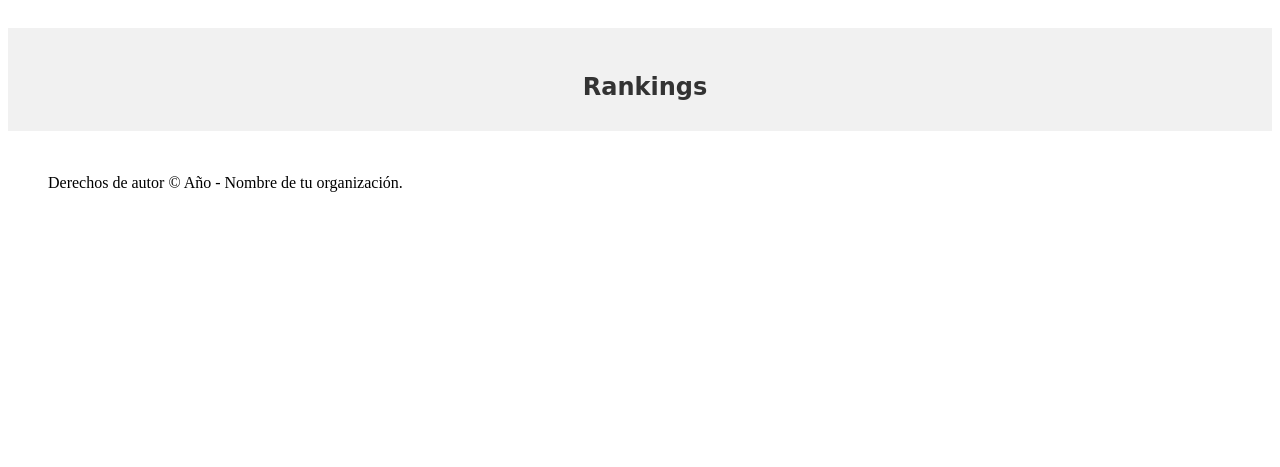
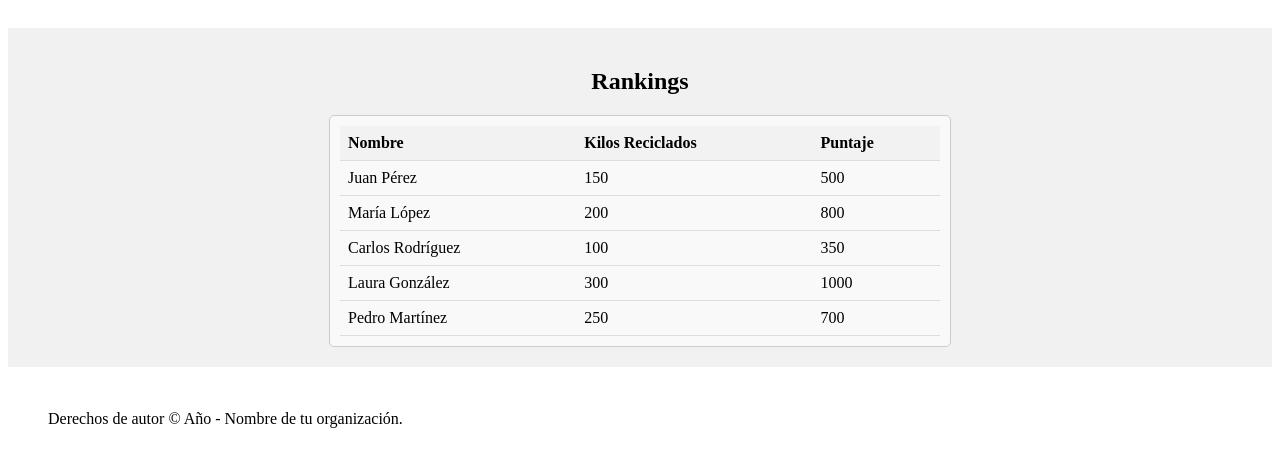
Before and after one commit to Nitratodesodio/miweb1, a Django app: page /ranking.html in a window 1280 px wide. Shown: the part 80-547 px from the top of the page. Run offline with Django 4.2, Linux system fonts and the light colour scheme.

Commit message:
Agregando tabla de ranking y formulario contacto

```diff
--- a/miweb1/miweb1/static/style.css
+++ b/miweb1/miweb1/static/style.css
@@ -134,3 +134,37 @@ header {
 .text {
   flex-grow: 1;
 }
+
+
+.form-group {
+  margin-bottom: 10px;
+}
+
+.form-group label {
+  display: block;
+  margin-bottom: 10px;
+}
+
+.table-container {
+  margin: 0 auto;
+  max-width: 600px;
+  background-color: #f9f9f9;
+  border: 1px solid #ccc;
+  border-radius: 5px;
+  padding: 10px;
+}
+
+table {
+  width: 100%;
+  border-collapse: collapse;
+}
+
+th, td {
+  padding: 8px;
+  text-align: left;
+  border-bottom: 1px solid #ddd;
+}
+
+th {
+  background-color: #f2f2f2;
+}
--- a/miweb1/miweb1/templates/ranking.html
+++ b/miweb1/miweb1/templates/ranking.html
@@ -6,9 +6,45 @@
 {% block body %}
 
 <section>
-    <h1>Rankings</h1>
-
-
-    </section>
+    <h2>Rankings</h2>
+    <div class="table-container">
+        <table>
+            <thead>
+                <tr>
+                    <th>Nombre</th>
+                    <th>Kilos Reciclados</th>
+                    <th>Puntaje</th>
+                </tr>
+            </thead>
+            <tbody>
+                <tr>
+                    <td>Juan Pérez</td>
+                    <td>150</td>
+                    <td>500</td>
+                </tr>
+                <tr>
+                    <td>María López</td>
+                    <td>200</td>
+                    <td>800</td>
+                </tr>
+                <tr>
+                    <td>Carlos Rodríguez</td>
+                    <td>100</td>
+                    <td>350</td>
+                </tr>
+                <tr>
+                    <td>Laura González</td>
+                    <td>300</td>
+                    <td>1000</td>
+                </tr>
+                <tr>
+                    <td>Pedro Martínez</td>
+                    <td>250</td>
+                    <td>700</td>
+                </tr>
+            </tbody>
+        </table>
+    </div>
+</section>
 
 {% endblock %}
```
Also changed, not shown: miweb1/miweb1/templates/contacto.html (+33 -1 lines).
